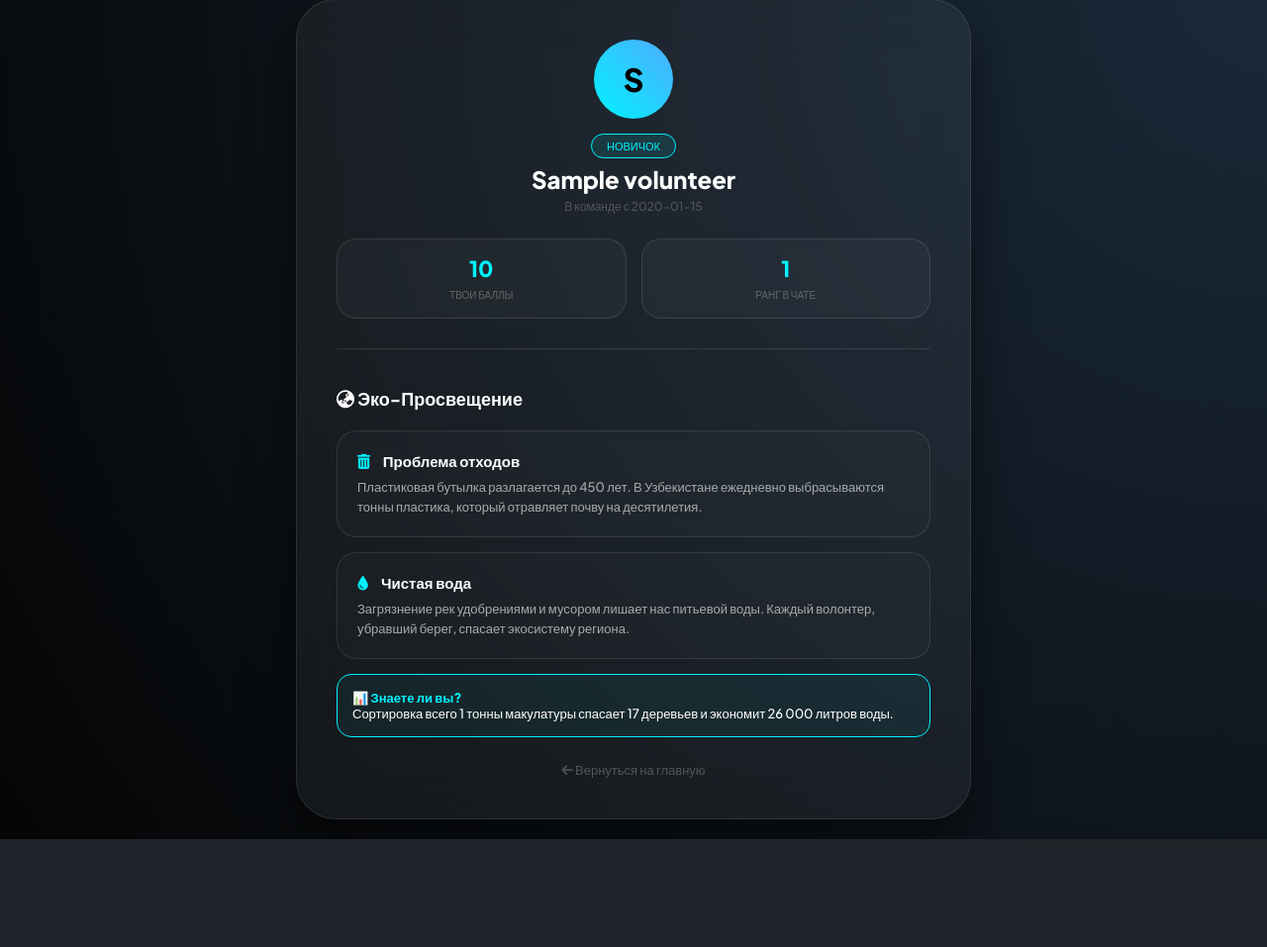
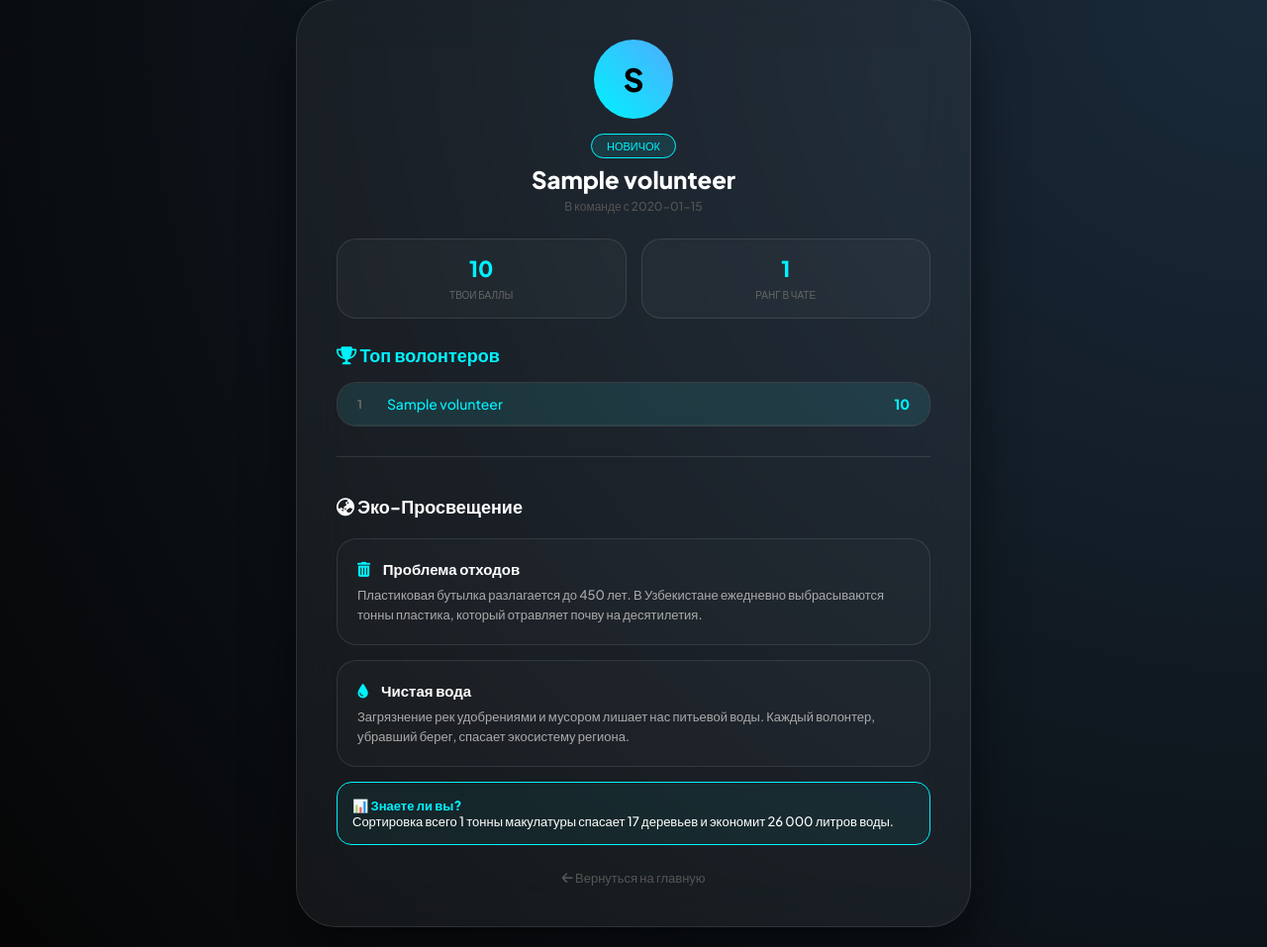
Before and after one commit to legendaryindra09-maker/my-eco-project, a Flask app: page /dashboard in a window 1280 px wide. Shown: the part 21-978 px from the top of the page at 99% size. Before the commit the page ends 869 px from the top, so only its background shows below. Run offline with Flask 3, Linux system fonts and the light colour scheme; the visitor is signed in with stand-in values (Sample User, id 1); tables that the repository leaves empty hold one stand-in row (values such as "Sample post").

Commit message:
Update dashboard.html

```diff
--- a/templates/dashboard.html
+++ b/templates/dashboard.html
@@ -141,7 +141,25 @@
                 <small>Ранг в чате</small>
             </div>
         </div>
+<div class="leaderboard" style="margin-top: 25px; text-align: left;">
+            <h3 style="font-size: 18px; margin-bottom: 15px; color: var(--primary);">
+                <i class="fa-solid fa-trophy"></i> Топ волонтеров
+            </h3>
 
+            <div style="background: rgba(255,255,255,0.03); border-radius: 20px; border: 1px solid var(--glass-border); overflow: hidden;">
+                {% for leader in leaders %}
+                <div style="display: flex; justify-content: space-between; align-items: center; padding: 12px 20px; border-bottom: 1px solid rgba(255,255,255,0.05); {% if leader.id == user.id %}background: rgba(0, 242, 254, 0.08);{% endif %}">
+                    <div style="display: flex; align-items: center; gap: 10px;">
+                        <span style="color: #666; font-size: 12px; font-weight: 800; width: 20px;">{{ loop.index }}</span>
+                        <span style="font-size: 14px; color: {% if leader.id == user.id %}var(--primary){% else %}#fff{% endif %};">
+                            {{ leader.name }}
+                        </span>
+                    </div>
+                    <b style="color: var(--primary); font-size: 14px;">{{ leader.points }}</b>
+                </div>
+                {% endfor %}
+            </div>
+        </div>
         <div class="knowledge-hub">
             <h3 style="font-size: 18px; margin-bottom: 20px;"><i class="fa-solid fa-earth-asia"></i> Эко-Просвещение</h3>
 
```
